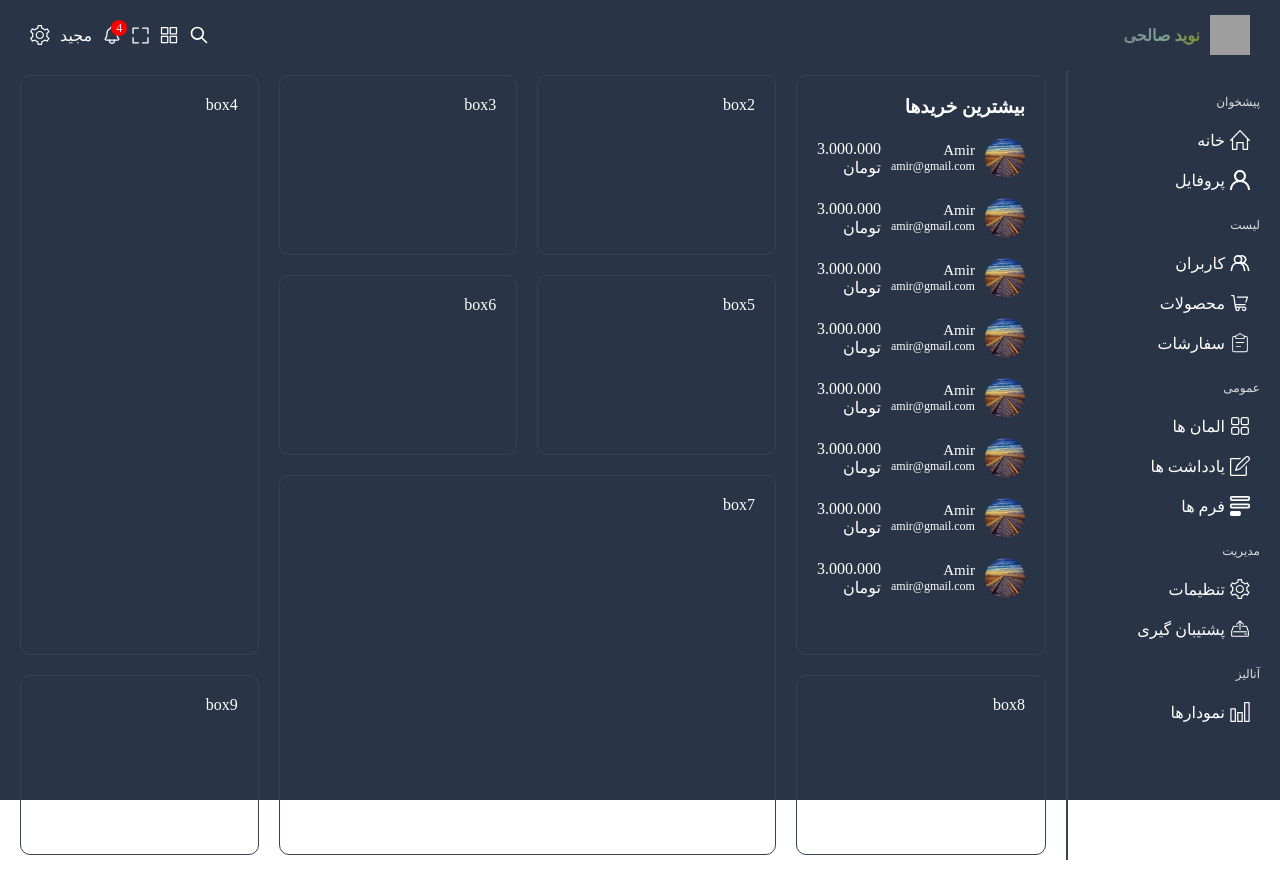
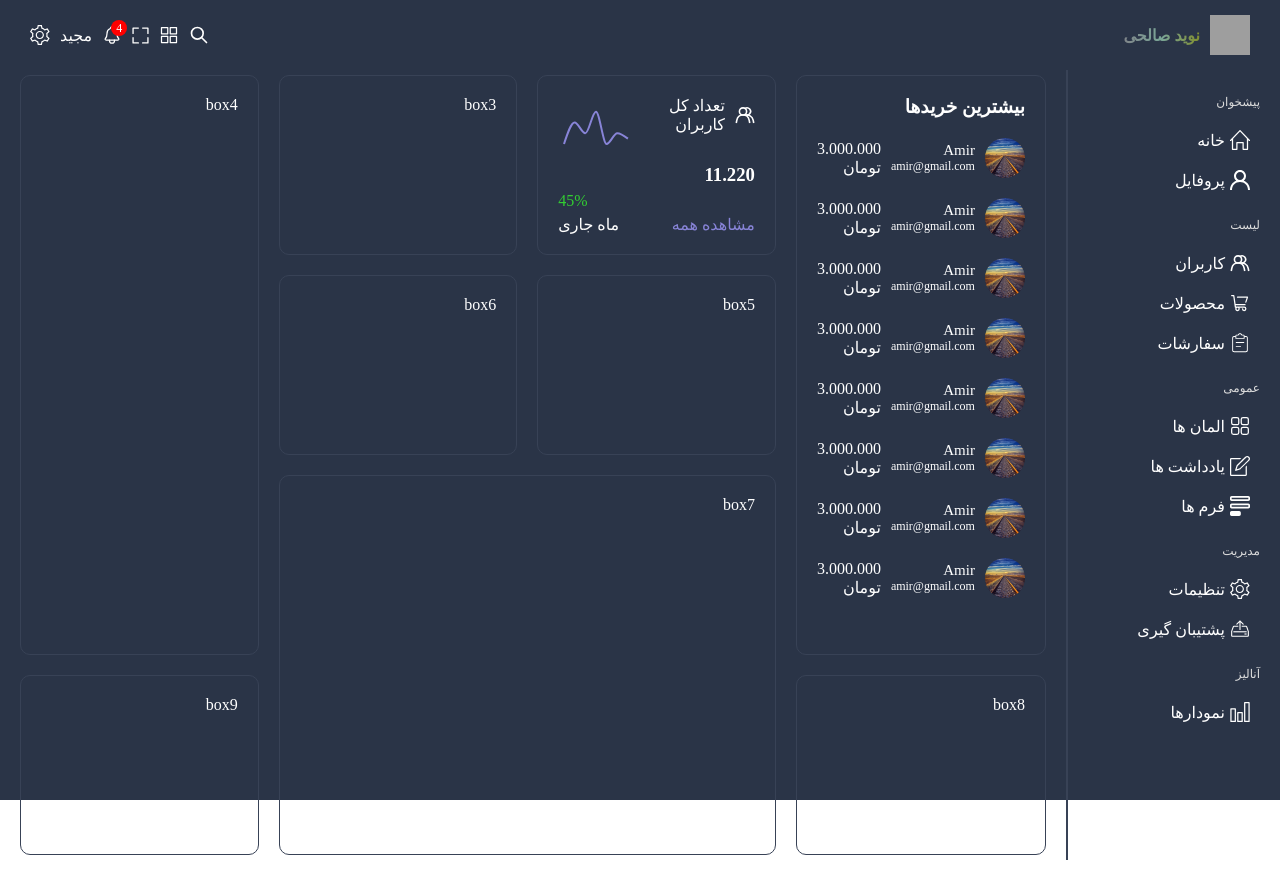
Before and after one commit to navidslh2/admin-dashbord, a React (Vite) app: page / in a window 1280 px wide. Shown: the top 894 px of the page. Built offline with nearby package versions, Linux system fonts and the light colour scheme; grey boxes are pictures that could not be loaded.

Commit message:
feat:add ChartBox component

```diff
--- a/package.json
+++ b/package.json
@@ -13,6 +13,7 @@
     "react": "^19.1.0",
     "react-dom": "^19.1.0",
     "react-router-dom": "^7.6.2",
+    "recharts": "^2.15.3",
     "sass": "^1.89.2"
   },
   "devDependencies": {
--- /dev/null
+++ b/src/components/chartBox/ChartBox.tsx
@@ -0,0 +1,56 @@
+import { Link } from "react-router-dom";
+import { Line, LineChart, ResponsiveContainer, Tooltip } from "recharts";
+import "./chatBox.scss";
+
+type Props = {
+    color:string;
+    icon:string;
+    alt:string;
+    title:string;
+    dataKey:string;
+    number: number | string;
+    percentage: number;
+    chartData: object[];
+}
+const ChartBox = (props:Props) => {
+  return (
+    <div className="chartBox">
+      <div className="boxInfo">
+        <div className="title">
+          <img src={props.icon} alt={props.alt} />
+          <span>{props.title}</span>
+        </div>
+        <h3>{props.number}</h3>
+        <Link to="/" className="link" style={{color:props.color}}>
+          مشاهده همه
+        </Link>
+      </div>
+      <div className="chartInfo">
+        <div className="chart">
+          <ResponsiveContainer width="99%" height="100%">
+            <LineChart  data={props.chartData}>
+              <Tooltip
+                contentStyle={{ background: "transparent", border: "none" }}
+                labelStyle={{ display: "none" }}
+                position={{x:40, y:60}}
+              />
+              <Line
+                type="monotone"
+                dataKey={props.dataKey}
+                stroke={props.color}
+                strokeWidth={2}
+                dot={false}
+              />
+            </LineChart>
+          </ResponsiveContainer>
+        </div>
+        <div className="texts">
+          <span className="percentage" style={{color:props.percentage>0?"limegreen":"tomato"}}>{props.percentage}%</span>
+          <span className="duration">ماه جاری</span>
+        </div>
+      </div>
+    </div>
+  );
+};
+
+export default ChartBox;
--- /dev/null
+++ b/src/components/chartBox/chatBox.scss
@@ -0,0 +1,41 @@
+@use "../../styles/index.scss" as *;
+.chartBox {
+  width: 100%;
+  height: 100%;
+  @include flex-space-between;
+  .boxInfo {
+    width: 100%;
+    height: 100%;
+    @include flex-column-space-between;
+    flex: 3;
+    .title {
+      @include flex-space-between;
+      img {
+      }
+      span {
+      }
+    }
+    h3 {
+    }
+    .link {
+    }
+  }
+  .chartInfo {
+    width: 100%;
+    height: 100%;
+    @include flex-column-space-between-end;
+    flex: 2;
+    .chart {
+      width: 100%;
+      height: 100%;
+    }
+    .texts {
+        @include flex-column-end;
+        gap: 5px;
+      .percentage {
+      }
+      .duration {
+      }
+    }
+  }
+}
--- a/src/data.ts
+++ b/src/data.ts
@@ -174,3 +174,22 @@ export const topDealsUsers = [
     alt:'userimage'
   },
 ];
+
+export const chartBoxUser = {
+  color:"#8884d8",
+  icon:"/user.svg",
+  alt:"user",
+  title:"تعداد کل کاربران",
+  number:"11.220",
+  dataKey:"users",
+  percentage:45,
+  chartData: [
+    {name:"Sun", users:400},
+    {name:"Mon", users:600},
+    {name:"Tue", users:500},
+    {name:"Wed", users:700},
+    {name:"Thu", users:400},
+    {name:"Fri", users:500},
+    {name:"Sat", users:450},
+  ]
+}
--- a/src/pages/home/Home.tsx
+++ b/src/pages/home/Home.tsx
@@ -1,4 +1,6 @@
+import ChartBox from "../../components/chartBox/ChartBox";
 import TopDeals from "../../components/topdeals/TopDeals";
+import { chartBoxUser } from "../../data";
 import "./home.scss";
 
 const Home = () => {
@@ -7,7 +9,9 @@ const Home = () => {
       <div className="box box1">
         <TopDeals />
       </div>
-      <div className="box box2">box2</div>
+      <div className="box box2">
+        <ChartBox {...chartBoxUser} />
+      </div>
       <div className="box box3">box3</div>
       <div className="box box4">box4</div>
       <div className="box box5">box5</div>
--- a/src/styles/mixin.scss
+++ b/src/styles/mixin.scss
@@ -15,6 +15,24 @@
   align-items: start;
   justify-content: center;
 }
+@mixin flex-column-end {
+  display: flex;
+  flex-direction: column;
+  align-items: end;
+  justify-content: center;
+}
+@mixin flex-column-space-between {
+  display: flex;
+  flex-direction: column;
+  align-items: start;
+  justify-content: space-between;
+}
+@mixin flex-column-space-between-end {
+  display: flex;
+  flex-direction: column;
+  align-items: end;
+  justify-content: space-between;
+}
 @mixin flex-space-between {
   display: flex;
   align-items: center;
```
Also changed, not shown: 1 other file (tests, documents, lock files or other folders). Lines whose indentation alone changed are shown as unchanged.
